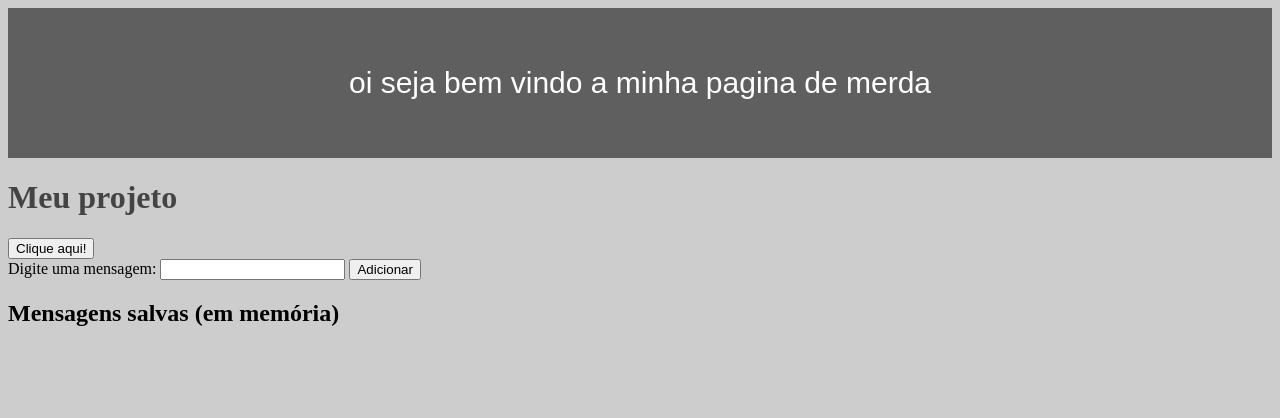
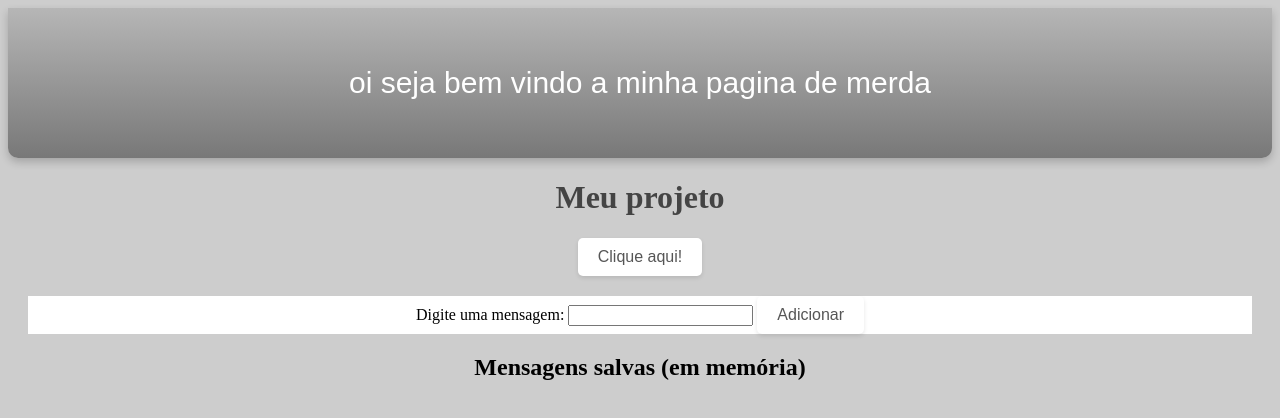
Before and after one commit to lois153/meu-projeto, a plain HTML site: page index.html in a window 1280 px wide. Drawn offline with Linux system fonts and the light colour scheme.

Commit message:
Descrição do que foi alterado

```diff
--- a/index.html
+++ b/index.html
@@ -12,8 +12,8 @@
     <button id="btnFala">Clique aqui!</button>
 
     <br />
-
-    <form id="formMensagem">
+    <section>
+     <form id="formMensagem">
       <label for="mensagem">Digite uma mensagem:</label>
       <input id="mensagem" type="text" required />
       <button type="submit">Adicionar</button>
@@ -21,6 +21,8 @@
       <p id="erro"></p>
     </form>
 
+    </section>
+
     <h2>Mensagens salvas (em memória)</h2>
     <ul id="lista"></ul>
 
--- a/style.css
+++ b/style.css
@@ -1,5 +1,5 @@
 header {
-  background-color: rgb(95, 95, 95);
+  background: linear-gradient(180deg, rgb(182, 182, 182), rgb(120, 120, 120));
   font-size: 30px;
   font-family: Arial, sans-serif;
   color: rgb(255, 255, 255);
@@ -10,10 +10,36 @@ header {
   margin: 0%;
   height: 150px;
   width: 100%;
+  border-radius: 0px 0px 10px 10px;
+  box-shadow: 0px 4px 8px rgba(0, 0, 0, 0.2);
 }
 
 body {
   background-color: rgb(205, 205, 205);
+  align-items: center;
+  text-align: center;
+}
+
+section {
+  margin: 20px;
+  background-color: rgb(255, 255, 255);
+}
+
+button {
+  background-color: rgb(255, 255, 255);
+  color: rgb(86, 86, 86);
+  border: none;
+  padding: 10px 20px;
+  font-size: 16px;
+  cursor: pointer;
+  border-radius: 5px;
+  box-shadow: 0px 2px 4px rgba(0, 0, 0, 0.1);
+  transition: background-color 0.3s, color 0.3s;
+}
+
+button:hover {
+  background-color: rgb(68, 67, 67);
+  color: rgb(255, 255, 255);
 }
 
 h1 {
```
